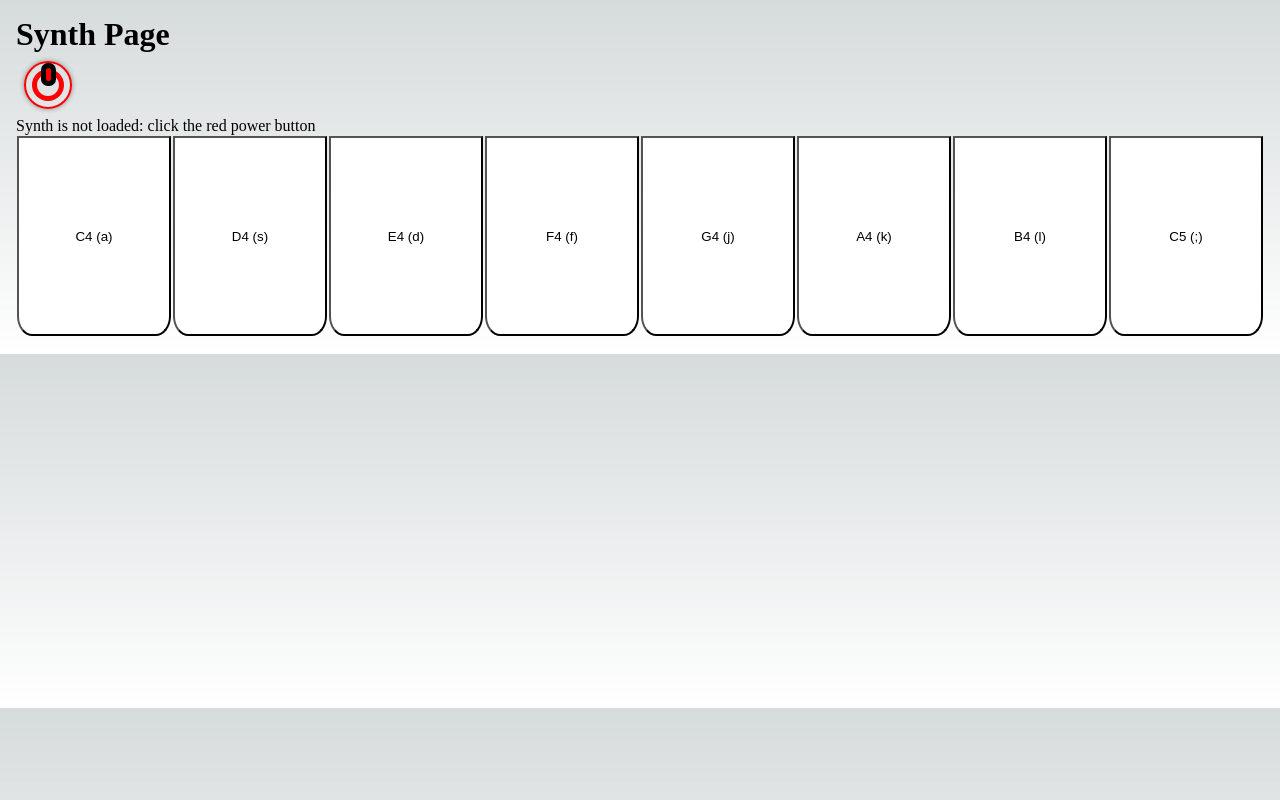
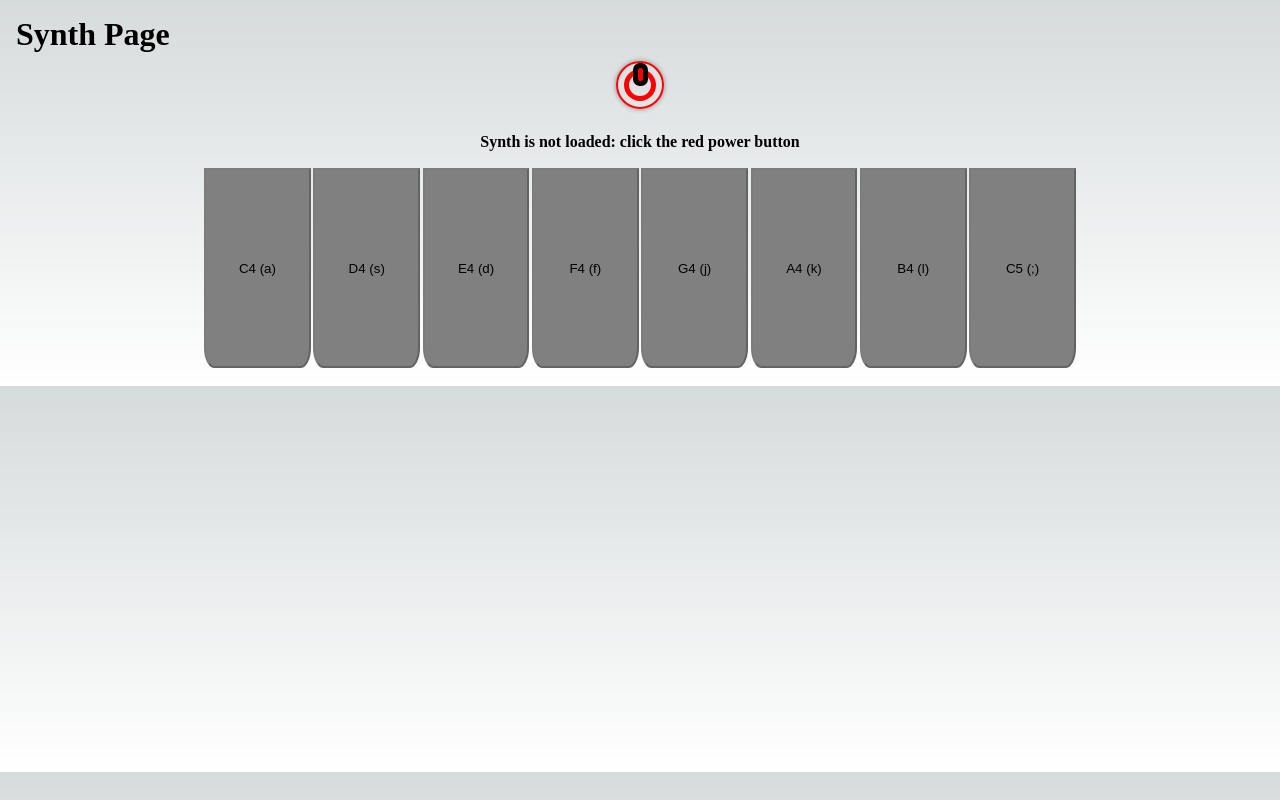
Before and after one commit to benjorama/synth, a Next.js app: page /synth in a window 1280 px wide. Built offline with nearby package versions, Linux system fonts and the light colour scheme.

Commit message:
Disableds buttons when the synth is not powered on

```diff
--- a/src/components/Keyboard.tsx
+++ b/src/components/Keyboard.tsx
@@ -77,20 +77,21 @@ export function Keyboard() {
       onKeyUp={handleKeyUp}
       onMouseDown={handleMouse}
       onMouseUp={handleMouse}
+      className={styles.keyboardContainer}
     >
       <PowerButton onClick={handleClickPowerButton} power={power} />
       <p>Synth is {synthList.length > 0 ? 'loaded' : 'not loaded: click the red power button'}</p>
       <div
         className={styles.keyboard}
       >
-        <SynthKey synth={synthList[0]} keyboardKey="a" pitch={`C${octave}`} keyDown={keysPressed.includes('a')} onClick={keysClicked.includes(`C${octave}`)} />
-        <SynthKey synth={synthList[1]} keyboardKey="s" pitch={`D${octave}`} keyDown={keysPressed.includes('s')} onClick={keysClicked.includes(`D${octave}`)} />
-        <SynthKey synth={synthList[2]} keyboardKey="d" pitch={`E${octave}`} keyDown={keysPressed.includes('d')} onClick={keysClicked.includes(`E${octave}`)} />
-        <SynthKey synth={synthList[3]} keyboardKey="f" pitch={`F${octave}`} keyDown={keysPressed.includes('f')} onClick={keysClicked.includes(`F${octave}`)} />
-        <SynthKey synth={synthList[4]} keyboardKey="j" pitch={`G${octave}`} keyDown={keysPressed.includes('j')} onClick={keysClicked.includes(`G${octave}`)} />
-        <SynthKey synth={synthList[5]} keyboardKey="k" pitch={`A${octave}`} keyDown={keysPressed.includes('k')} onClick={keysClicked.includes(`A${octave}`)} />
-        <SynthKey synth={synthList[6]} keyboardKey="l" pitch={`B${octave}`} keyDown={keysPressed.includes('l')} onClick={keysClicked.includes(`B${octave}`)} />
-        <SynthKey synth={synthList[7]} keyboardKey=";" pitch={`C${octave + 1}`} keyDown={keysPressed.includes(';')} onClick={keysClicked.includes(`C${octave + 1}`)} />
+        <SynthKey synth={synthList[0]} keyboardKey="a" pitch={`C${octave}`} keyDown={keysPressed.includes('a')} onClick={keysClicked.includes(`C${octave}`)} enabled={power} />
+        <SynthKey synth={synthList[1]} keyboardKey="s" pitch={`D${octave}`} keyDown={keysPressed.includes('s')} onClick={keysClicked.includes(`D${octave}`)} enabled={power} />
+        <SynthKey synth={synthList[2]} keyboardKey="d" pitch={`E${octave}`} keyDown={keysPressed.includes('d')} onClick={keysClicked.includes(`E${octave}`)} enabled={power} />
+        <SynthKey synth={synthList[3]} keyboardKey="f" pitch={`F${octave}`} keyDown={keysPressed.includes('f')} onClick={keysClicked.includes(`F${octave}`)} enabled={power} />
+        <SynthKey synth={synthList[4]} keyboardKey="j" pitch={`G${octave}`} keyDown={keysPressed.includes('j')} onClick={keysClicked.includes(`G${octave}`)} enabled={power} />
+        <SynthKey synth={synthList[5]} keyboardKey="k" pitch={`A${octave}`} keyDown={keysPressed.includes('k')} onClick={keysClicked.includes(`A${octave}`)} enabled={power} />
+        <SynthKey synth={synthList[6]} keyboardKey="l" pitch={`B${octave}`} keyDown={keysPressed.includes('l')} onClick={keysClicked.includes(`B${octave}`)} enabled={power} />
+        <SynthKey synth={synthList[7]} keyboardKey=";" pitch={`C${octave + 1}`} keyDown={keysPressed.includes(';')} onClick={keysClicked.includes(`C${octave + 1}`)} enabled={power} />
       </div>
     </div>
   )
--- a/src/components/SynthKey.tsx
+++ b/src/components/SynthKey.tsx
@@ -9,9 +9,10 @@ interface SynthKeyProps {
   pitch: string
   keyDown: boolean
   onClick: boolean
+  enabled: boolean
 }
 
-export function SynthKey({ synth, keyboardKey, pitch, keyDown, onClick }: SynthKeyProps) {
+export function SynthKey({ synth, keyboardKey, pitch, keyDown, onClick, enabled = false }: SynthKeyProps) {
   function handleMouseDown() {
     if (synth) {
       synth.triggerAttack(pitch)
@@ -26,11 +27,25 @@ export function SynthKey({ synth, keyboardKey, pitch, keyDown, onClick }: SynthK
     }
   }
 
-  return (
+  const enabledKey = (
     <button
       className={keyDown || onClick ? styles.keyDown : styles.key}
       onMouseDown={handleMouseDown}
       onMouseUp={handleMouseUp}
     >{`${pitch} (${keyboardKey})`}</button>
   )
+
+  const disabledKey = (
+    <button
+      className={keyDown || onClick ? styles.keyDown : styles.key}
+      onMouseDown={handleMouseDown}
+      onMouseUp={handleMouseUp}
+      disabled
+    >{`${pitch} (${keyboardKey})`}</button>
+  )
+
+  if (enabled)
+    return enabledKey
+
+  return disabledKey
 }
--- a/src/styles/Synth.module.css
+++ b/src/styles/Synth.module.css
@@ -1,3 +1,15 @@
+.keyboardContainer {
+  display: flex;
+  justify-content: center;
+  align-items: center;
+  flex-direction: column;
+}
+
+.keyboardContainer p {
+  margin: 1em;
+  font-weight: bold;
+}
+
 .powerButtonOff {
   width: 3em;
   height: 3em;
@@ -98,22 +110,23 @@
    justify-content: center;
  }
 
+ .keyboard button:disabled {
+  background-color: gray;
+ }
+
 .key {
   height: 15em;
-  width: 5em;
+  width: 8em;
   margin: 0.1em;
   border-radius: 0 0 10% 10%;
   background-color: white;
   color: black;
-  flex: 1;
 }
 
 .keyDown {
   height: 15em;
-  width: 5em;
-  margin: 0.1em;
+  width: 8em;
   border-radius: 0 0 10% 10%;
   background-color: lime;
   color: black;
-  flex: 1;
 }
```
